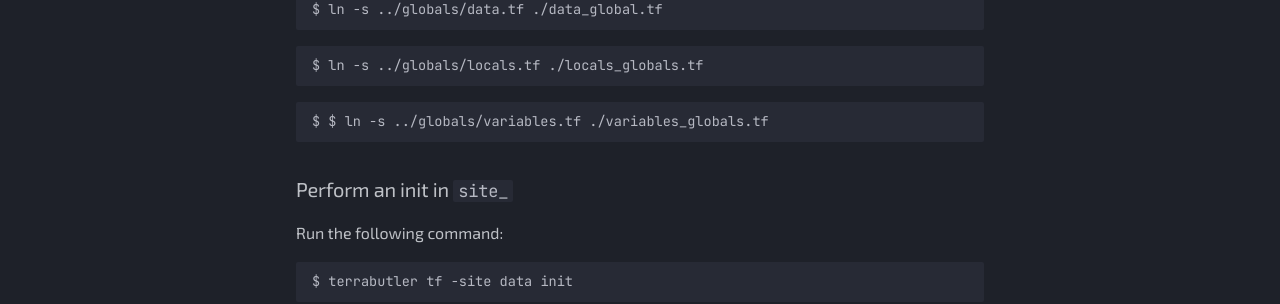
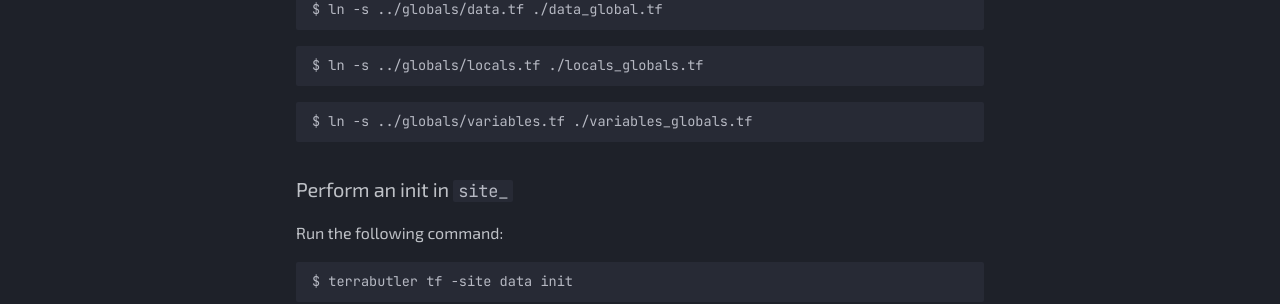
Before and after one commit to montblu/terrabutler, an MkDocs documentation site: the page built from docs/new-site_.md, in a window 1280 px wide and 900 px high, scrolled down 1149 px. Shown: the part 509-813 px from the top of the window. Built offline with MkDocs 1.6.1 and Material for MkDocs 9.7.7, drawn with Linux system fonts in a browser that asks for light colours; comment, search, counter and statistics services are not loaded.

````diff
--- a/docs/new-site_.md
+++ b/docs/new-site_.md
@@ -78,7 +78,7 @@ $ ln -s ../globals/data.tf ./data_global.tf
 $ ln -s ../globals/locals.tf ./locals_globals.tf
 ```
 ```shell
-$ $ ln -s ../globals/variables.tf ./variables_globals.tf
+$ ln -s ../globals/variables.tf ./variables_globals.tf
 ```
 ### Perform an init in `site_`
 
````
